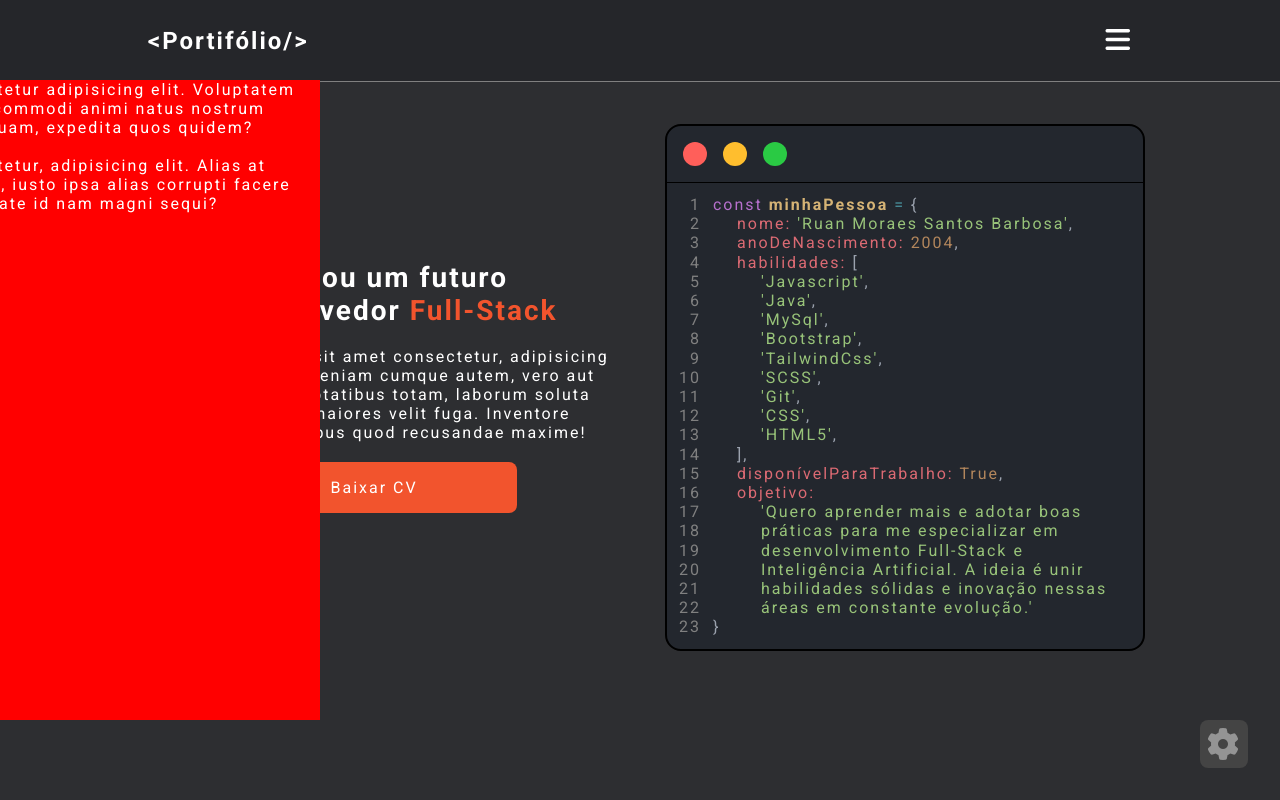
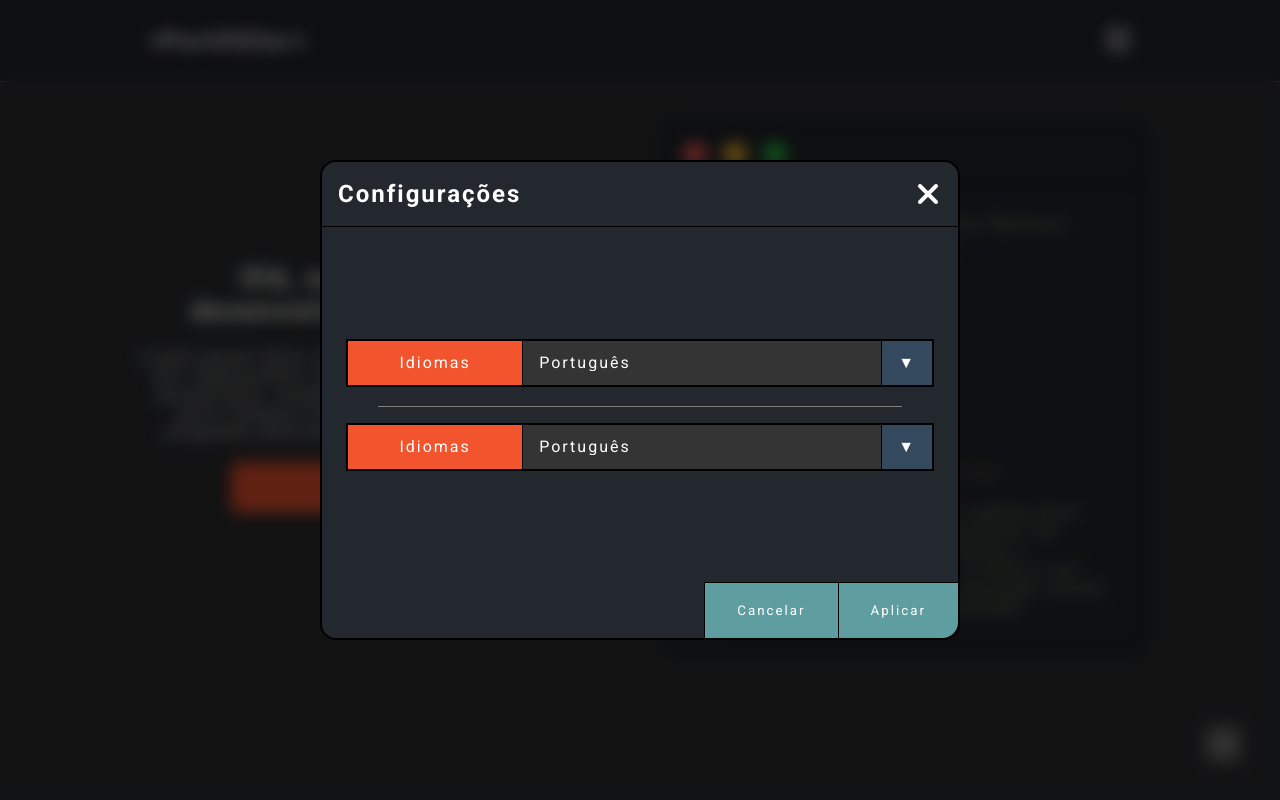
Before and after one commit to Ruan-Moraes/Portifolio-V1, a plain HTML site: page index.html in a window 1280 px wide. Drawn offline with nearby package versions, Linux system fonts and the light colour scheme.

Commit message:
update 22/12/2023

```diff
--- a/index.html
+++ b/index.html
@@ -214,26 +214,36 @@
         <div class="settings">
             <i class="fa-solid fa-gear"></i>
         </div>
-        <div class="teste">
-            <div class="settings__modal">
-                <div class="settings__body">
-                    <p>
-                        Lorem ipsum dolor sit amet consectetur adipisicing elit.
-                        Voluptatem quia deleniti, repellendus incidunt commodi
-                        animi natus nostrum consequatur dolores numquam ut quam,
-                        expedita quos quidem? Provident eos in aut est.
-                    </p>
+
+        <div class="settings__modal">
+            <div class="settings__header">
+                <h2>Configurações</h2>
+                <i class="fa-solid fa-xmark"></i>
+            </div>
+            <div class="settings__body">
+                <div class="select">
+                    <label for="Idioma">Idiomas</label>
+                    <select name="Idioma" id="Idioma">
+                        <option value="Portuguese">Português</option>
+                        <option value="English">Inglês</option>
+                    </select>
                 </div>
-                <div class="settings_footer">
-                    <p>
-                        Lorem ipsum dolor sit amet consectetur, adipisicing
-                        elit. Alias at nemo enim? Et mollitia qui magnam, iusto
-                        ipsa alias corrupti facere quis aliquam omnis cumque
-                        cupiditate id nam magni sequi?
-                    </p>
+                <div class="separate"></div>
+                <div class="select">
+                    <label for="Idioma">Idiomas</label>
+                    <select name="Idioma" id="Idioma">
+                        <option value="Portuguese">Português</option>
+                        <option value="English">Inglês</option>
+                    </select>
                 </div>
             </div>
-            <div class="settings__fade"></div>
+            <div class="settings__footer">
+                <div>
+                    <button>Cancelar</button>
+                    <button>Aplicar</button>
+                </div>
+            </div>
         </div>
+        <div class="settings__fade"></div>
     </body>
 </html>
--- a/scss/1-base/_reset.scss
+++ b/scss/1-base/_reset.scss
@@ -34,24 +34,138 @@ body {
 
     i {
         color: #949494;
-        transition: 0.6s ease;
+        transition: 1s ease;
+        cursor: pointer;
+    }
+}
+.settings__modal {
+    display: flex;
+    flex-direction: column;
+    justify-content: space-between;
+    max-width: 40rem;
+    height: 30rem;
+    width: 95.5%;
+    position: absolute;
+    top: 50%;
+    left: 50%;
+    z-index: 1000;
+    transform: translate(-50%, -50%);
+    background-color: #23272e;
+    border-radius: 16px;
+    border: 2px solid black;
+}
+
+.settings__header {
+    display: flex;
+    align-items: center;
+    justify-content: space-between;
+    padding: 1rem;
+    border-bottom: 1px solid black;
+
+    i {
+        font-size: 2rem;
         cursor: pointer;
     }
 }
 
-.teste {
+.settings__body {
     display: flex;
-    width: 40rem;
-    height: 40rem;
-    position: absolute;
-    top: 50%;
-    right: 50%;
-    transform: translate(-50%, -50%);
-    background-color: red;
+    flex-direction: column;
+    gap: 1rem;
+    padding: 1.5rem;
+
+    .select {
+        height: 3rem;
+        display: flex;
+        align-items: center;
+        border: 2px solid black;
+
+        label {
+            background-color: variables.$color-link;
+            display: flex;
+            align-items: center;
+            justify-content: center;
+            height: 100%;
+            width: 30%;
+            background-color: variables.$color-link;
+            border-right: 1px solid black;
+        }
+    }
+
+    .separate {
+        height: 0.25rem;
+        margin: 0 2rem;
+        border-bottom: 1px solid gray;
+    }
 }
 
-.settings_fade {
-    display: none;
+.settings__footer {
+    display: flex;
+    justify-content: end;
+
+    div {
+        display: flex;
+
+        button {
+            appearance: none;
+            border: none;
+            background-color: cadetblue;
+            padding: 1.25rem 2rem;
+            border-top: 1px solid black;
+            border-left: 1px solid black;
+
+            &:nth-child(2) {
+                border-bottom-right-radius: 1rem;
+            }
+        }
+    }
+}
+
+.settings__fade {
+    height: 100vh;
+    width: 100vw;
+    position: fixed;
+    top: 0;
+    left: 0;
+    z-index: 999;
+    background: rgba(0, 0, 0, 0.6);
+    box-shadow: 0 4px 30px rgba(0, 0, 0, 0.1);
+    backdrop-filter: blur(8px);
+    -webkit-backdrop-filter: blur(8px);
+}
+
+select {
+    width: 70%;
     height: 100%;
-    width: 100%;
+    padding: 0 1rem;
+    appearance: none;
+    font-size: 1rem;
+    background-color: #343434;
+    border: 0;
+    outline: 0;
+    color: white;
+    cursor: pointer;
 }
+
+/* Custom Select wrapper */
+.select {
+    display: flex;
+    position: relative;
+    overflow: hidden;
+}
+/* Arrow */
+.select::after {
+    content: '\25BC';
+    padding: 1rem;
+    position: absolute;
+    top: -0.25rem;
+    right: 0;
+    background-color: #34495e;
+    pointer-events: none;
+    transition: 0.25s ease;
+    border-left: 1px solid black;
+
+    &:hover {
+        color: variables.$color-link;
+    }
+}
--- a/scss/2-layouts/header/_header.scss
+++ b/scss/2-layouts/header/_header.scss
@@ -10,9 +10,6 @@
     left: 0;
     background-color: variables.$secondary-color;
     border-bottom: 1px solid gray;
-    @include mixins.xl {
-        box-shadow: 0 4px 4px variables.$secondary-color;
-    }
 
     &__container {
         display: flex;
```
Also changed, not shown: assets/css/styles.css, 1 other file.
